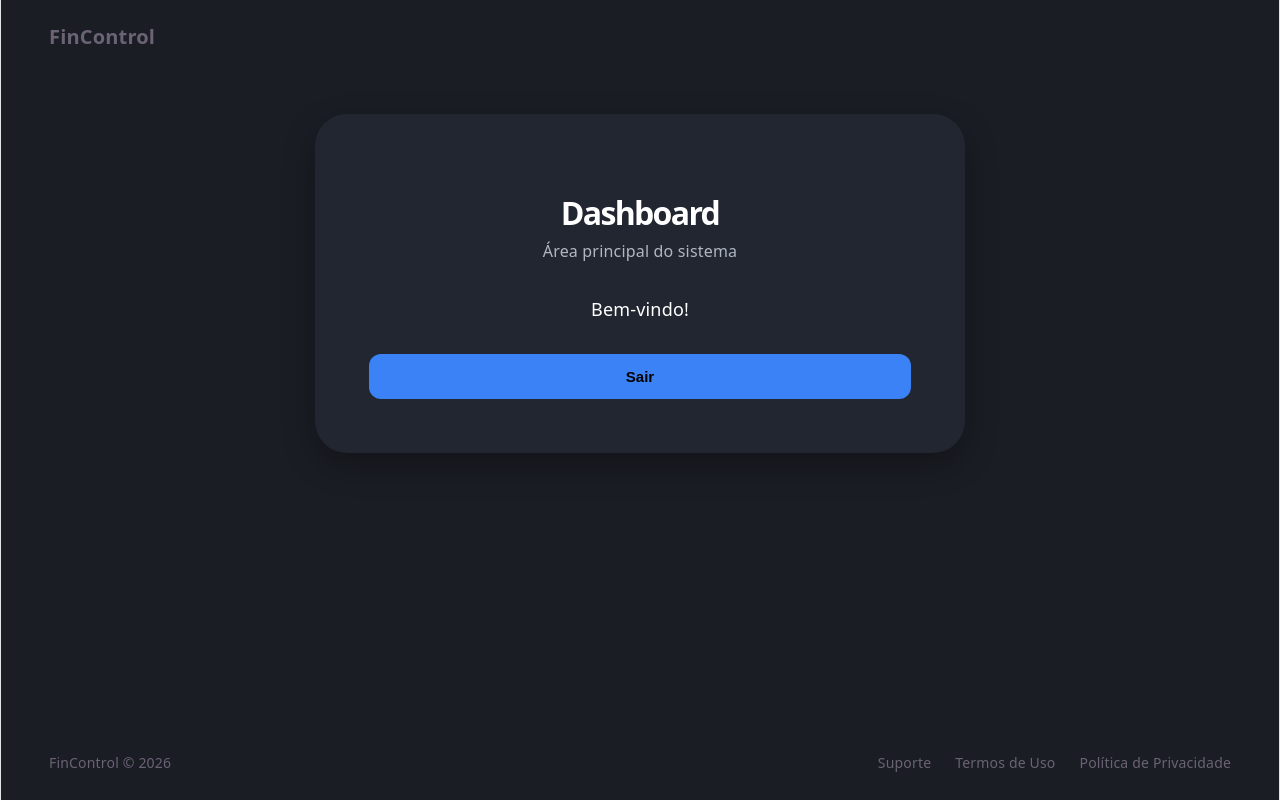
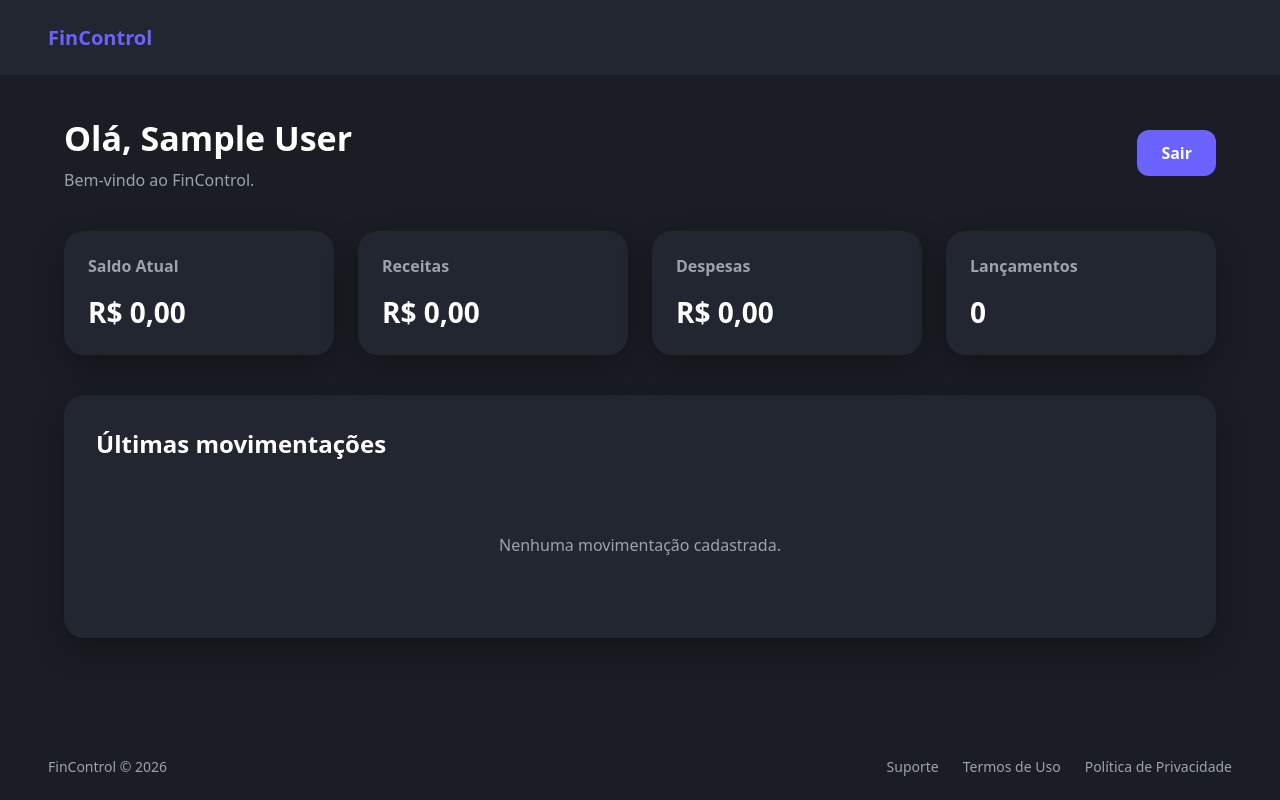
Before and after one commit to GabrielLucim/controle-financeiro, a React (Vite) app: page /app/dashboard in a window 1280 px wide. Built offline with nearby package versions, Linux system fonts and the light colour scheme; sample sign-in values are in the browser's storage.

Commit message:
feat: criação da dashboard

```diff
--- a/src/components/Global/Header/Header.css
+++ b/src/components/Global/Header/Header.css
@@ -1,7 +1,7 @@
 .page-header {
     display: flex;
     justify-content: space-between;
-    background-color: var(--card-background);
+    background: var(--color-surface, #222630);
     align-items: center;
     padding: 24px 48px;
     width: 100%;
--- a/src/index.css
+++ b/src/index.css
@@ -1,111 +1,50 @@
-:root {
-  --text: #6b6375;
-  --text-h: #08060d;
-  --bg: #fff;
-  --border: #e5e4e7;
-  --code-bg: #f4f3ec;
-  --accent: #aa3bff;
-  --accent-bg: rgba(170, 59, 255, 0.1);
-  --accent-border: rgba(170, 59, 255, 0.5);
-  --social-bg: rgba(244, 243, 236, 0.5);
-  --shadow:
-    rgba(0, 0, 0, 0.1) 0 10px 15px -3px, rgba(0, 0, 0, 0.05) 0 4px 6px -2px;
-
-  --sans: system-ui, 'Segoe UI', Roboto, sans-serif;
-  --heading: system-ui, 'Segoe UI', Roboto, sans-serif;
-  --mono: ui-monospace, Consolas, monospace;
-
-  font: 18px/145% var(--sans);
-  letter-spacing: 0.18px;
-  color-scheme: light dark;
-  color: var(--text);
-  background: var(--bg);
-  font-synthesis: none;
-  text-rendering: optimizeLegibility;
-  -webkit-font-smoothing: antialiased;
-  -moz-osx-font-smoothing: grayscale;
-
-  @media (max-width: 1024px) {
-    font-size: 16px;
-  }
+* {
+  margin: 0;
+  padding: 0;
+  box-sizing: border-box;
 }
 
-@media (prefers-color-scheme: dark) {
-  :root {
-    --text: #9ca3af;
-    --text-h: #f3f4f6;
-    --bg: #16171d;
-    --border: #2e303a;
-    --code-bg: #1f2028;
-    --accent: #c084fc;
-    --accent-bg: rgba(192, 132, 252, 0.15);
-    --accent-border: rgba(192, 132, 252, 0.5);
-    --social-bg: rgba(47, 48, 58, 0.5);
-    --shadow:
-      rgba(0, 0, 0, 0.4) 0 10px 15px -3px, rgba(0, 0, 0, 0.25) 0 4px 6px -2px;
-  }
+:root {
 
-  #social .button-icon {
-    filter: invert(1) brightness(2);
-  }
+  --dashboard-page-bg: #1a1d24;
+  --color-surface: #222630;
+
+  --primary-color: #6c63ff;
+  --color-primary: #6c63ff;
+
+  --text-primary: #ffffff;
+  --text-secondary: #9ca3af;
+
+  --color-text-primary: #ffffff;
+  --color-text-secondary: #9ca3af;
+
+  --border-color: #374151;
+  --input-bg: #1f2937;
+
+  --shadow-card: 0 12px 32px rgba(0, 0, 0, .30);
+}
+
+html,
+body,
+#root {
+  width: 100%;
+  min-height: 100vh;
 }
 
 body {
-  margin: 0;
+  font-family: system-ui, sans-serif;
+  background: var(--dashboard-page-bg);
+  color: var(--text-primary);
 }
 
-#root {
-  width: 1126px;
-  max-width: 100%;
-  margin: 0 auto;
-  text-align: center;
-  border-inline: 1px solid var(--border);
-  min-height: 100svh;
-  display: flex;
-  flex-direction: column;
-  box-sizing: border-box;
+a {
+  color: inherit;
+  text-decoration: none;
 }
 
-h1,
-h2 {
-  font-family: var(--heading);
-  font-weight: 500;
-  color: var(--text-h);
+button,
+input,
+select,
+textarea {
+  font: inherit;
 }
-
-h1 {
-  font-size: 56px;
-  letter-spacing: -1.68px;
-  margin: 32px 0;
-  @media (max-width: 1024px) {
-    font-size: 36px;
-    margin: 20px 0;
-  }
-}
-h2 {
-  font-size: 24px;
-  line-height: 118%;
-  letter-spacing: -0.24px;
-  margin: 0 0 8px;
-  @media (max-width: 1024px) {
-    font-size: 20px;
-  }
-}
-p {
-  margin: 0;
-}
-
-code,
-.counter {
-  font-family: var(--mono);
-  display: inline-flex;
-  border-radius: 4px;
-  color: var(--text-h);
-}
-
-code {
-  font-size: 15px;
-  line-height: 135%;
-  padding: 4px 8px;
-  background: var(--code-bg);
-}
--- a/src/pages/Dashboard/Dashboard.css
+++ b/src/pages/Dashboard/Dashboard.css
@@ -1,59 +1,123 @@
-.dashboard-container {
+.dashboard-page {
+    min-height: 100vh;
+    background: var(--dashboard-page-bg, #1a1d24);
+    display: flex;
+    flex-direction: column;
+}
+
+.dashboard-content {
+    flex: 1;
     width: 100%;
-    max-width: 650px;
+    max-width: 1200px;
     margin: 40px auto;
-    padding: 54px;
-    border-radius: 32px;
-    background: var(--color-surface, #222630);
-    box-shadow: var(--shadow-card, 0 12px 32px rgba(0, 0, 0, 0.3));
+    padding: 0 24px;
     box-sizing: border-box;
-    text-align: center;
+}
+
+.dashboard-header {
+    display: flex;
+    justify-content: space-between;
+    align-items: center;
+    margin-bottom: 40px;
+    gap: 20px;
 }
 
 .dashboard-title {
-    font-size: 32px;
-    font-weight: 700;
-    margin-bottom: 12px;
-    color: #ffffff;
+    font-size: 34px;
+    color: #fff;
+    margin-bottom: 8px;
 }
 
 .dashboard-subtitle {
+    color: #9ca3af;
     font-size: 16px;
-    color: #b0b7c3;
-    margin-bottom: 32px;
-}
-
-.dashboard-user {
-    font-size: 18px;
-    font-weight: 500;
-    color: #ffffff;
-    margin-bottom: 32px;
 }
 
 .dashboard-button {
-    width: 100%;
-    padding: 14px;
+    padding: 12px 24px;
     border: none;
     border-radius: 12px;
-    font-size: 15px;
+    background: var(--color-primary, #3b82f6);
+    color: white;
     font-weight: 600;
     cursor: pointer;
-    transition: 0.2s ease;
-    background: var(--color-primary, #3b82f6);
+    transition: .2s;
 }
 
 .dashboard-button:hover {
-    transform: translateY(-1px);
+    transform: translateY(-2px);
+}
+
+.dashboard-cards {
+    display: grid;
+    grid-template-columns: repeat(4, 1fr);
+    gap: 24px;
+    margin-bottom: 40px;
+}
+
+.dashboard-card {
+    background: var(--color-surface, #222630);
+    padding: 24px;
+    border-radius: 20px;
+    box-shadow: var(--shadow-card, 0 12px 32px rgba(0, 0, 0, .3));
+}
+
+.dashboard-card h3 {
+    font-size: 16px;
+    color: #9ca3af;
+    margin-bottom: 16px;
+}
+
+.dashboard-card span {
+    font-size: 28px;
+    font-weight: 700;
+    color: #fff;
+}
+
+.dashboard-panel {
+    background: var(--color-surface, #222630);
+    border-radius: 20px;
+    padding: 32px;
+    box-shadow: var(--shadow-card, 0 12px 32px rgba(0, 0, 0, .3));
+}
+
+.dashboard-panel h2 {
+    color: white;
+    margin-bottom: 24px;
+}
+
+.dashboard-empty {
+    color: #9ca3af;
+    text-align: center;
+    padding: 50px 0;
+}
+
+@media (max-width: 900px) {
+    .dashboard-cards {
+        grid-template-columns: repeat(2, 1fr);
+    }
 }
 
 @media (max-width: 768px) {
-    .dashboard-container {
-        padding: 36px 24px;
-        border-radius: 24px;
-        margin: 20px;
+
+    .dashboard-content {
+        margin: 24px auto;
+    }
+
+    .dashboard-header {
+        flex-direction: column;
+        align-items: flex-start;
+    }
+
+    .dashboard-cards {
+        grid-template-columns: 1fr;
     }
 
     .dashboard-title {
-        font-size: 26px;
+        font-size: 28px;
+    }
+
+    .dashboard-card span {
+        font-size: 24px;
     }
 }
--- a/src/pages/Dashboard/Dashboard.jsx
+++ b/src/pages/Dashboard/Dashboard.jsx
@@ -15,16 +15,21 @@ function Dashboard() {
     };
 
     return (
-        <><Header /><div className="dashboard-container">
-            <h1 className="dashboard-title">Dashboard</h1>
+        <div className="dashboard-page">
+            <Header />
+
+            <main className="dashboard-content">
+
+                <div className="dashboard-header">
+                    <div>
+                        <h1 className="dashboard-title">
+                            Olá, {user?.name || "Usuário"}
+                        </h1>
 
                         <p className="dashboard-subtitle">
-                Área principal do sistema
+                            Bem-vindo ao FinControl.
                         </p>
-
-            <p className="dashboard-user">
-                Bem-vindo!
-            </p>
+                    </div>
 
                     <button
                         className="dashboard-button"
@@ -32,7 +37,46 @@ function Dashboard() {
                     >
                         Sair
                     </button>
-        </div><Footer /></>
+                </div>
+
+                <section className="dashboard-cards">
+
+                    <div className="dashboard-card">
+                        <h3>Saldo Atual</h3>
+                        <span>R$ 0,00</span>
+                    </div>
+
+                    <div className="dashboard-card">
+                        <h3>Receitas</h3>
+                        <span>R$ 0,00</span>
+                    </div>
+
+                    <div className="dashboard-card">
+                        <h3>Despesas</h3>
+                        <span>R$ 0,00</span>
+                    </div>
+
+                    <div className="dashboard-card">
+                        <h3>Lançamentos</h3>
+                        <span>0</span>
+                    </div>
+
+                </section>
+
+                <section className="dashboard-panel">
+
+                    <h2>Últimas movimentações</h2>
+
+                    <p className="dashboard-empty">
+                        Nenhuma movimentação cadastrada.
+                    </p>
+
+                </section>
+
+            </main>
+
+            <Footer />
+        </div>
     );
 }
 
```
Lines whose indentation alone changed are shown as unchanged.
